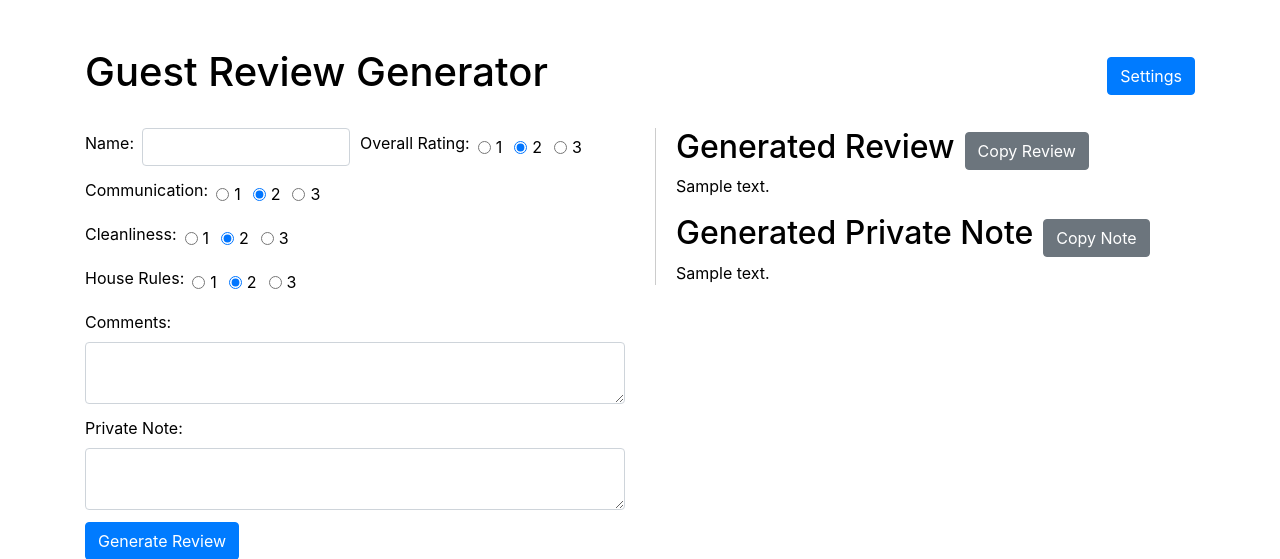
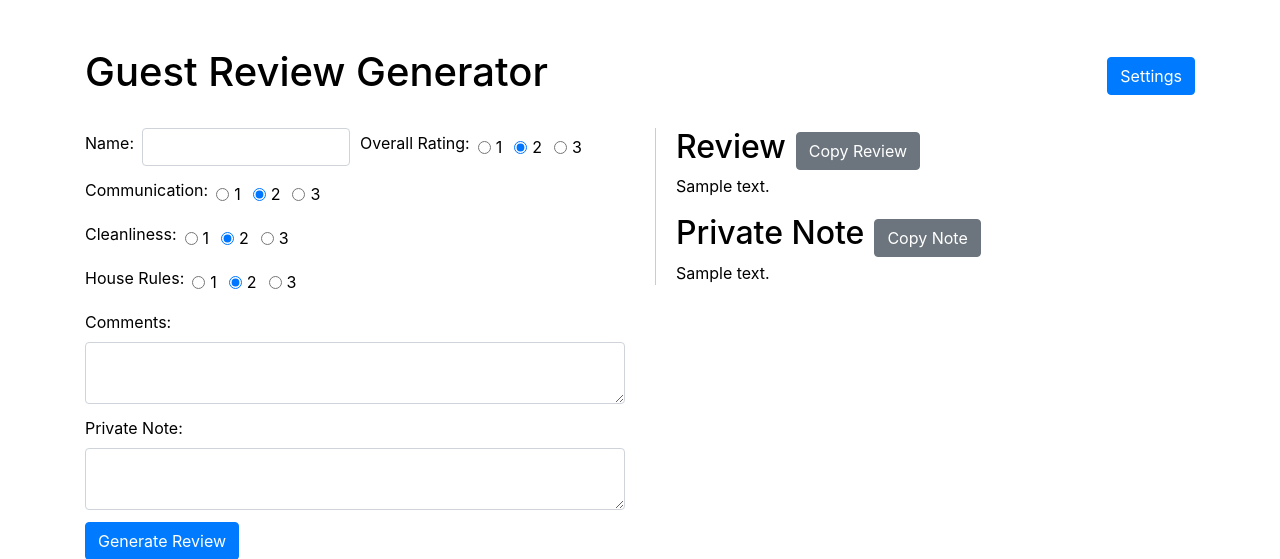
Before and after one commit to gitayam/airbnb-reviews, a Flask app: template templates/index.html in a window 1280 px wide. Shown: the top 559 px of the page. Run offline with Flask 3, Linux system fonts and the light colour scheme; the template is opened without the code that fills it: most values are stand-ins (such as "Sample title", 1, 10 or a date in 2020); some libraries are stand-ins or nearby versions.

Commit message:
removed genrated from the output section

```diff
--- a/templates/index.html
+++ b/templates/index.html
@@ -149,12 +149,12 @@
                 {% if review %}
                 <div class="result-container">
                     <div class="d-flex align-items-center">
-                        <h2>Generated Review</h2>
+                        <h2>Review</h2>
                         <button class="btn btn-secondary copy-button" onclick="copyToClipboard('review')">Copy Review</button>
                     </div>
                     <p id="review">{{ review }}</p>
                     <div class="d-flex align-items-center">
-                        <h2>Generated Private Note</h2>
+                        <h2>Private Note</h2>
                         <button class="btn btn-secondary copy-button" onclick="copyToClipboard('note')">Copy Note</button>
                     </div>
                     <p id="note">{{ note }}</p>
```
